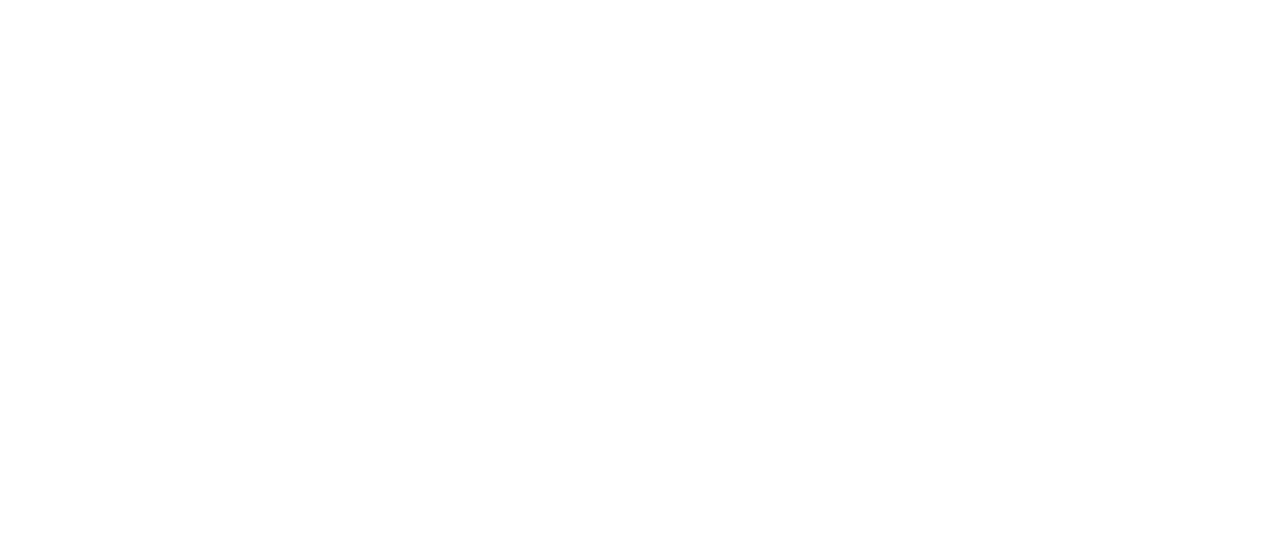
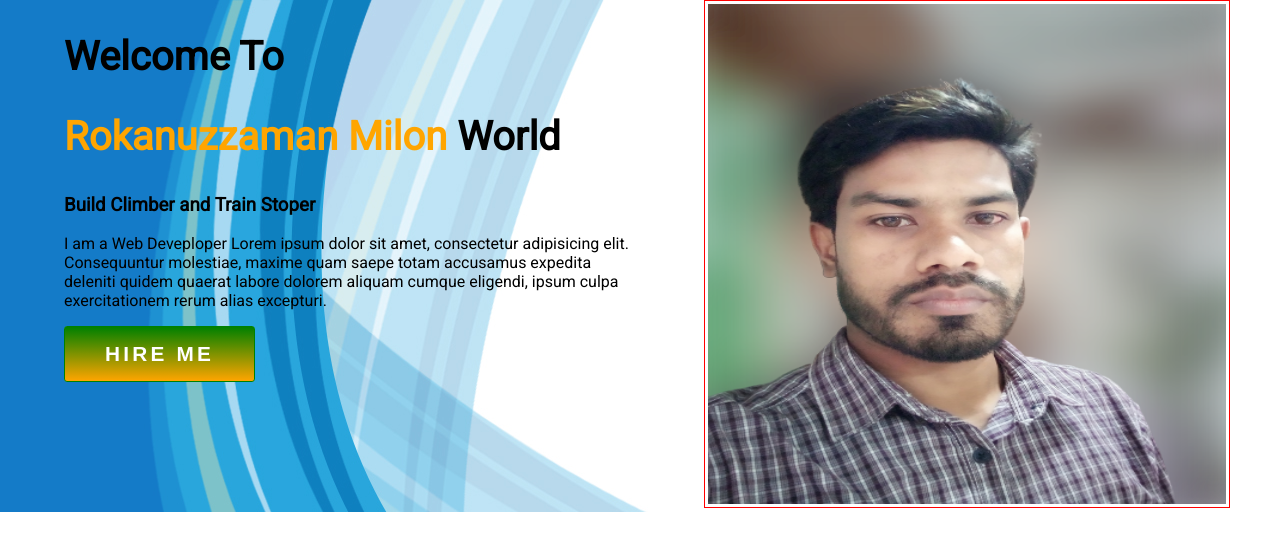
Before and after one commit to RZ-Milon/my-portfolio, a plain HTML site: page index.html in a window 1280 px wide. Drawn offline with Linux system fonts and the light colour scheme.

Commit message:
add banner image

```diff
--- a/index.html
+++ b/index.html
@@ -5,9 +5,35 @@
         <meta http-equiv="X-UA-Compatible" content="IE=edge">
         <meta name="viewport" content="width=device-width, initial-scale=1.0">
         <title>My portfolio</title>
+
+        <!-- stylesheet -->
         <link rel="stylesheet" href="style.css">
+
+        <!-- google font -->
+        <link rel="preconnect" href="https://fonts.googleapis.com">
+        <link rel="preconnect" href="https://fonts.gstatic.com" crossorigin>
+        <link href="https://fonts.googleapis.com/css2?family=Dancing+Script&family=Josefin+Sans&family=Roboto&display=swap" rel="stylesheet">
+
     </head>
     <body>
+        <section class="top-banner">
+            <div class="width-half">
+                <h1>Welcome To</h1>
+                <h1><span class="orange-color">Rokanuzzaman Milon </span>World</h1>
+                <h3>Build Climber and Train Stoper</h3>
+                <p>I am a Web Deveploper Lorem ipsum dolor sit amet, consectetur adipisicing elit. Consequuntur molestiae, maxime quam saepe totam accusamus expedita deleniti quidem quaerat labore dolorem aliquam cumque eligendi, ipsum culpa exercitationem rerum alias excepturi.</p>
+
+                <button class="hire-button">
+                    <a target="_blank" href="https://www.linkedin.com/in/rzmilon/?lipi=urn%3Ali%3Apage%3Ad_flagship3_feed%3Br9DCsXZKTkGqShlnV1YOlQ%3D%3D">HIRE ME </a>
+                </button>
+
+            </div>
+
+            <div class="width-half">
+                <img src="./images/IMG_20210522_181442_1-01-removebg-preview.png" alt="my-profile-image">
+            </div>
+        </section>
+
 
     </body>
 </html>
--- a/style.css
+++ b/style.css
@@ -0,0 +1,58 @@
+body{
+    font-family: 'Dancing Script', cursive;
+    font-family: 'Josefin Sans', sans-serif;
+    font-family: 'Roboto', sans-serif;
+    margin: 0;
+}
+
+.top-banner{
+    background-image: url(./bg-image/top-banners.jpg);
+    width: 100% position fixt coverd;
+    background-repeat: no-repeat;
+    float: left;
+}
+
+h1{
+    font-size: 2.5rem;
+}
+.orange-color{
+    color: orange;
+}
+
+section{
+    display: flex;
+}
+
+.hire-button{
+    border: none;
+    background-image: linear-gradient(green, orange);
+    padding: 15px 40px;
+    border-radius: 3px;
+    border: 1px solid green;
+}
+
+.hire-button a{
+    color: #fff;
+    text-decoration: none;
+    font-weight: bold;
+    font-size: 1.3rem;
+    letter-spacing: 0.2rem;
+}
+
+.hire-button:hover{
+    background: transparent;
+}
+
+.width-half{
+    width: 50%;
+    padding-left: 5%;
+}
+
+.width-half img{
+    width: 90%;
+    height: 500px;
+    /* border-radius: 50%; */
+    border: 1px solid red;
+    padding: 3px;
+    margin: 0 auto;
+}
```
Also changed, not shown: bg-image/download.jpeg (added), bg-image/images (1).jpeg (added), bg-image/images.jpeg (added), bg-image/top-banners.jpg (added).
